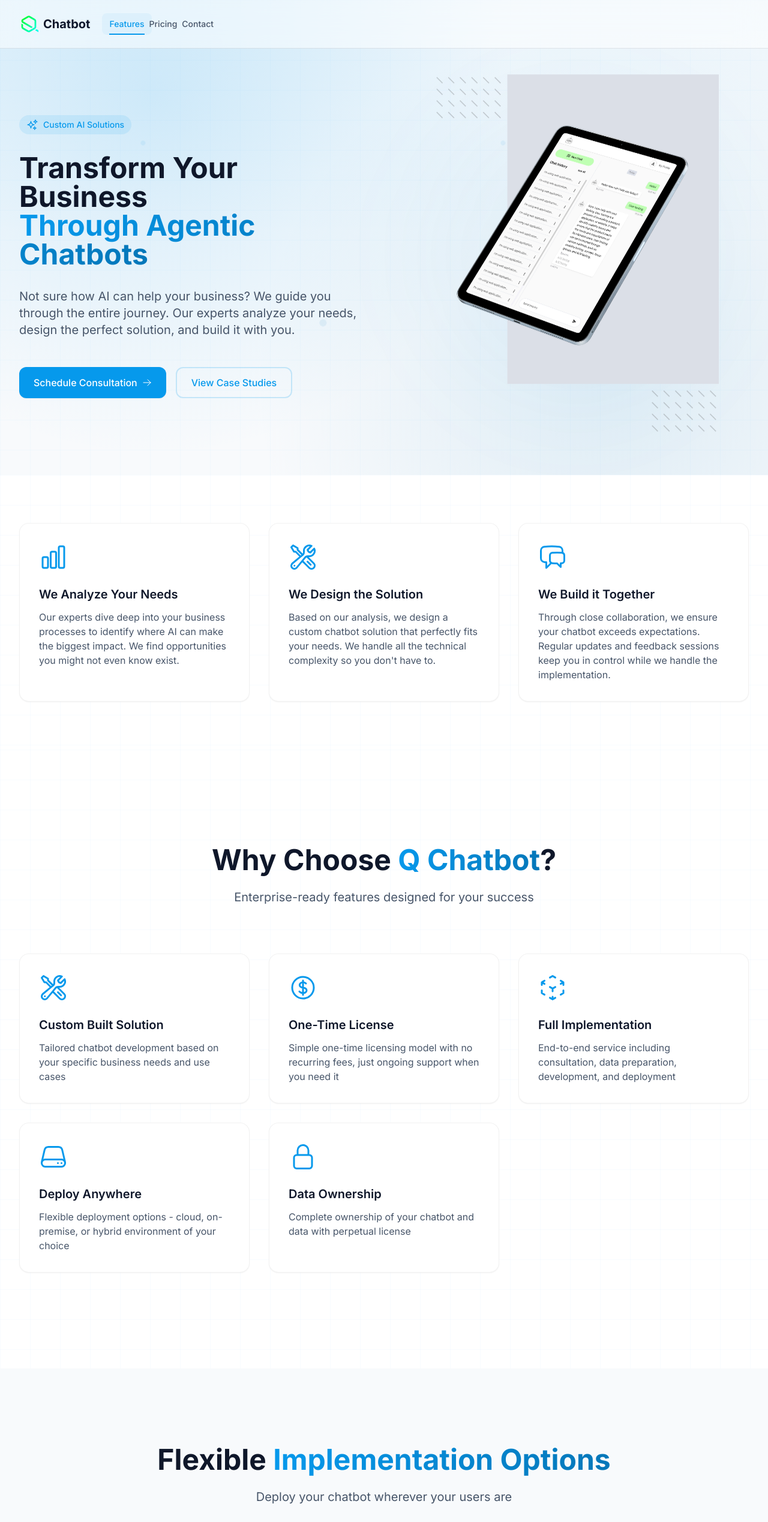
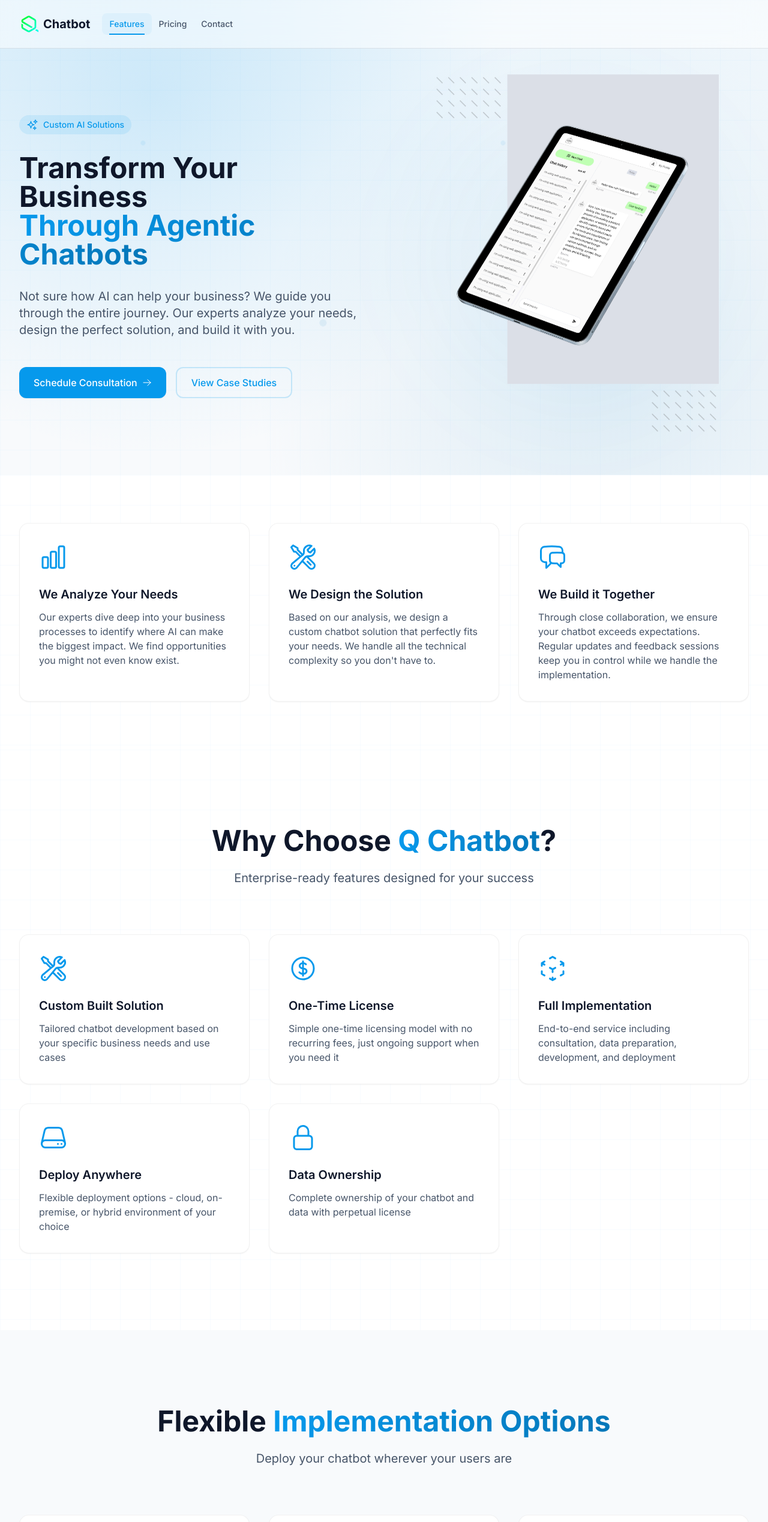
Before and after one commit to Q-Agency/chatbot_product, a Next.js app: page / in a window 1280 px wide. Shown: the top 2538 px of the page at 60% size. Built offline with nearby package versions, Linux system fonts and the light colour scheme.

Commit message:
Increase spacing between navigation items in header

```diff
--- a/src/app/page.tsx
+++ b/src/app/page.tsx
@@ -277,7 +277,7 @@ export default function Home() {
       </div>
 
       {/* Main Features Section */}
-      <div id="features" className="relative py-40 bg-white">
+      <div id="features" className="relative py-32 bg-white">
         <div className="absolute inset-0 modern-grid opacity-[0.15]" />
         <div className="container-custom relative">
           <motion.div
@@ -598,7 +598,7 @@ export default function Home() {
       </div>
 
       {/* Pricing Section */}
-      <div id="pricing" className="relative py-40 bg-white">
+      <div id="pricing" className="relative py-32 bg-white">
         <div className="container-custom">
           <div className="text-center space-y-6 mb-20">
             <h2 className="section-title">
@@ -788,7 +788,7 @@ export default function Home() {
       </div>
 
       {/* Contact Section */}
-      <div id="contact" className="relative py-40 bg-surface">
+      <div id="contact" className="relative py-32 bg-surface">
         <div className="absolute inset-0 modern-grid opacity-[0.15]" />
         <div className="container-custom relative">
           <div className="text-center space-y-6 mb-16">
--- a/src/components/Navbar.tsx
+++ b/src/components/Navbar.tsx
@@ -55,7 +55,7 @@ export default function Navbar() {
                 />
                 <span className="text-xl font-bold text-slate-900">Chatbot</span>
               </Link>
-              <div className="hidden md:flex gap-2">
+              <div className="hidden md:flex gap-6">
                 {navigation.map((item) => (
                   <Link
                     key={item.name}
```
